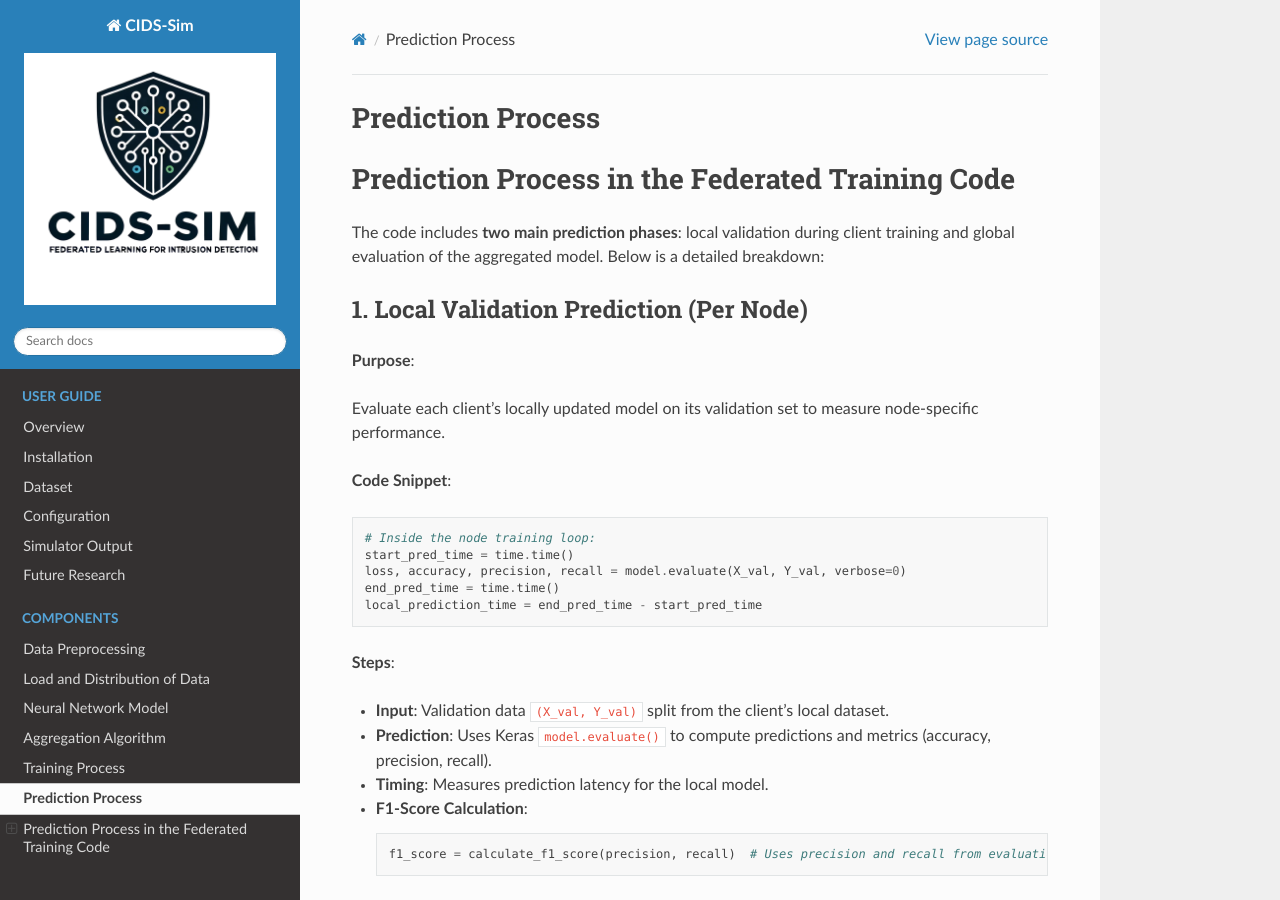
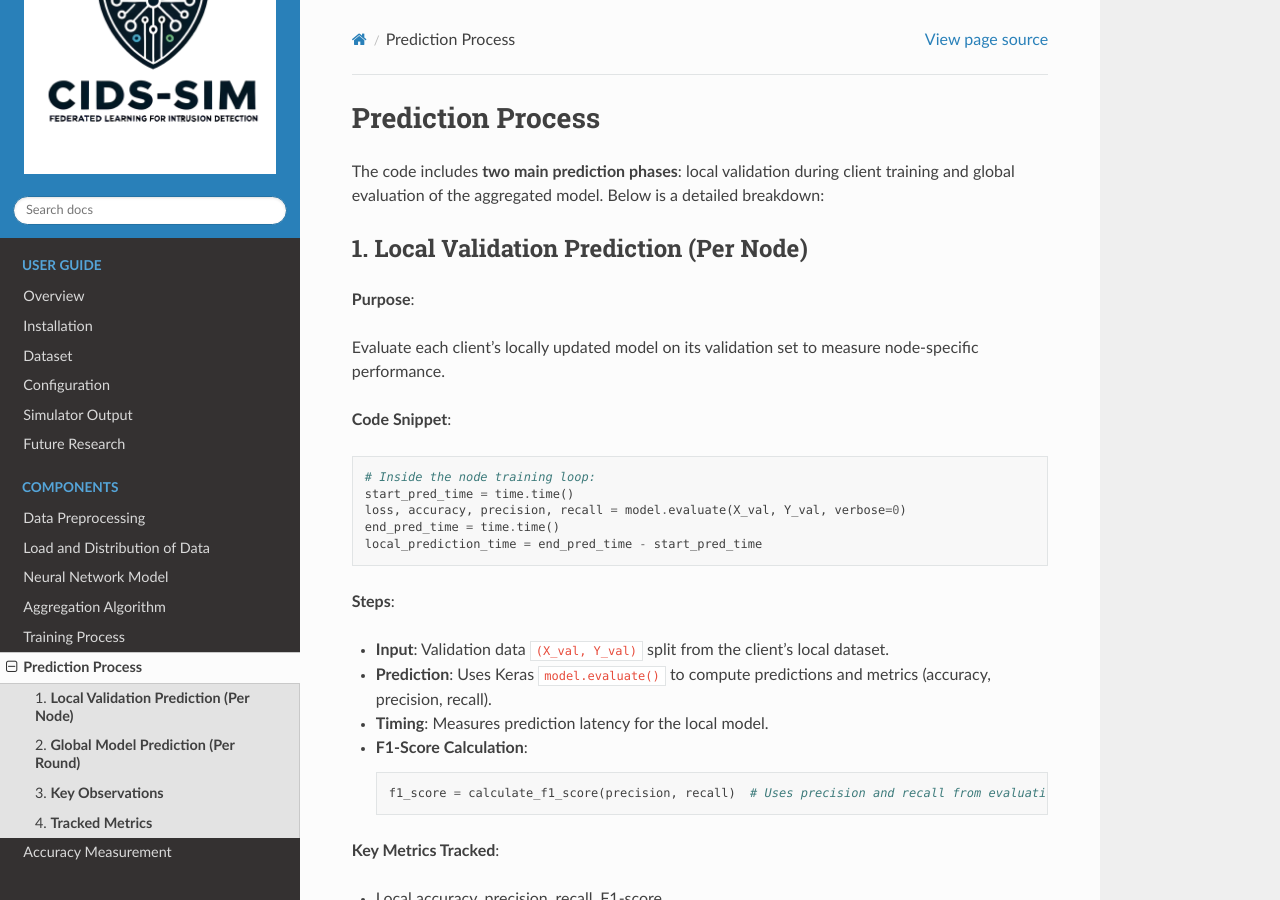
Before and after one commit to aulwardana/cids-sim-doc, a Sphinx documentation site: the page built from docs/source/cids.fl.predict.rst, in a window 1280 px wide and 900 px high. Built offline with Sphinx 7.4.7 and the Read the Docs theme 3.1.0, drawn with Linux system fonts in a browser that asks for light colours; pages that are not in the unit, such as notebooks, are missing from menus; some of the changed lines change nothing that is shown.

Commit message:
add accuracy page

```diff
--- a/docs/source/cids.fl.predict.rst
+++ b/docs/source/cids.fl.predict.rst
@@ -2,9 +2,6 @@
 ==========================
 
 .. _cids.fl.predict:
-
-Prediction Process in the Federated Training Code
-=================================================
 
 The code includes **two main prediction phases**: local validation during client training and global evaluation of the aggregated model. Below is a detailed breakdown:
 
--- /dev/null
+++ b/docs/source/cids.metric.accuracy.rst
@@ -0,0 +1,102 @@
+Accuracy Measurement
+==========================
+
+.. _cids.metric.accuracy:
+
+The code measures accuracy at **two levels**:
+
+1. **Local validation** (per client/node).
+2. **Global evaluation** (aggregated model on a test set).
+
+---
+
+### 1. **Local Accuracy Measurement**
+**When**: After training a client's local model in each federated round.
+**How**:
+
+- Uses Keras' ``model.evaluate()`` on the client's validation set (split from their local data).
+- Accuracy is calculated as:
+
+  .. math::
+     \\text{Accuracy} = \\frac{\\text{Correct Predictions}}{\\text{Total Samples}}
+
+- For binary classification, predictions are thresholded at 0.5 (sigmoid output).
+
+**Code Workflow**:
+
+.. code-block:: python
+
+   loss, accuracy, precision, recall = model.evaluate(X_val, Y_val, verbose=0)
+   local_accuracies.append(accuracy)  # Stored for variance analysis
+
+**Key Notes**:
+
+- Tracked per client to measure node-specific performance.
+- Used to compute **cross-node variance and standard deviation** (e.g., ``accuracy_variances``).
+
+---
+
+### 2. **Global Accuracy Measurement**
+**When**: After aggregating client weights into the global model in each round.
+**How**:
+
+- Evaluates the global model on a reserved test set (loaded via ``load_data(num_nodes + 1)``).
+- Uses the same ``model.evaluate()`` method as above.
+
+**Code Workflow**:
+
+.. code-block:: python
+
+   loss, accuracy, precision, recall = model.evaluate(X_test, Y_test, verbose=0)
+   global_accuracies.append(accuracy)  # Tracked across rounds
+
+**Key Notes**:
+
+- Test data is **static** and assumed to represent a realistic evaluation scenario.
+- Reflects the global model’s generalization ability.
+
+---
+
+### 3. **Technical Details**
+
+- **Metric Source**:
+
+  - Keras’ ``binary_accuracy`` (default for binary classification with sigmoid output).
+  - Threshold: Predictions ≥ 0.5 are classified as ``1`` (anomaly), else ``0`` (normal).
+
+- **Dependencies**:
+
+  - Requires labels (``Y_val``, ``Y_test``) to be binary (0 or 1).
+  - Test data (``X_test, Y_test``) must match the preprocessing of ``X_df_scl``.
+
+- **Limitations**:
+
+  - Test set is derived from a single client (``num_nodes + 1``), which may not reflect all data distributions in Non-IID settings.
+  - No explicit handling of class imbalance (inherits imbalance from the dataset).
+
+---
+
+### 4. **Performance Analysis**
+
+- **Local Variance**:
+
+  .. code-block:: python
+
+     accuracy_variance = np.var(local_accuracies)  # Measures consistency across nodes
+     accuracy_std = np.std(local_accuracies)
+
+- **Global Trends**:
+
+  - ``global_accuracies`` shows how the aggregated model improves over rounds.
+  - Printed after each round (e.g., ``Round 1: Accuracy 0.9234``).
+
+---
+
+### 5. **Customization**
+
+- To modify the accuracy calculation (e.g., for imbalanced data):
+
+  - Replace ``metrics=['accuracy']`` with custom metrics (e.g., ``tf.keras.metrics.BinaryAccuracy(threshold=...)``).
+  - Use weighted accuracy or F1-score as the primary metric.
+
+This implementation focuses on **standard classification accuracy**, with additional metrics (precision, recall, F1) for comprehensive evaluation.
```
